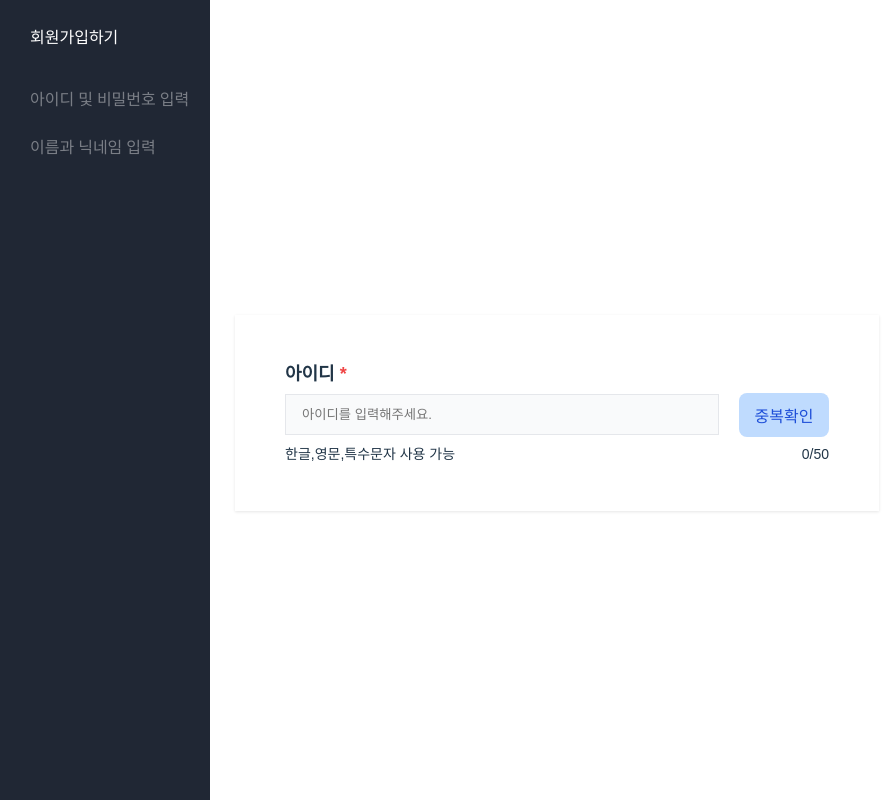
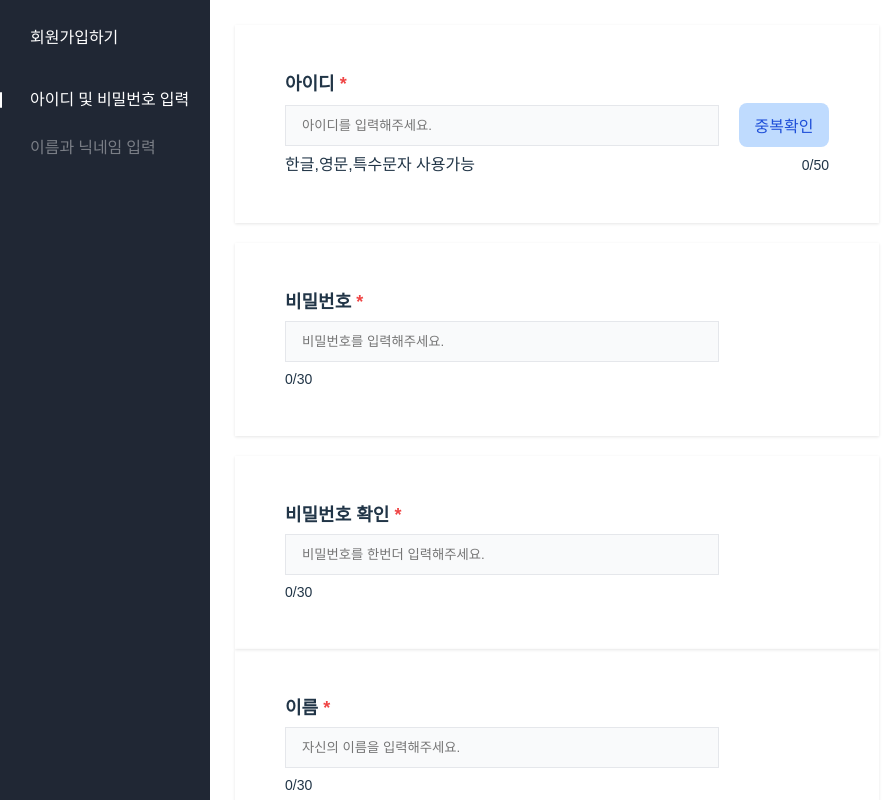
Before and after one commit to SuperCodingFullStack/Baseball-Match-3rd, a React (Vite) app: page /signup in a window 1280 px wide. Shown: the top 800 px of the page, without its empty margins (0-892 px from the left). Built offline with nearby package versions, Linux system fonts and the light colour scheme.

Commit message:
✨feat:스크롤링기능추가

```diff
--- a/src/Store/slice/activeIdSlice.js
+++ b/src/Store/slice/activeIdSlice.js
@@ -1,9 +1,10 @@
 import { createSlice } from "@reduxjs/toolkit";
+import { linkSection } from "../../pages/Signup/linkSection";
 
 const activeIdSlice = createSlice({
   name: "activeId",
   initialState: {
-    activeId: null,
+    activeId: linkSection[0].id,
   },
   reducers: {
     changeActive(state, action) {
--- /dev/null
+++ b/src/Store/slice/signUpErrorSlice.js
@@ -0,0 +1,21 @@
+import { createSlice } from "@reduxjs/toolkit";
+
+const signUpErrorSlice = createSlice({
+  name: "signUpError",
+  initialState: {
+    email: {
+      isError: false,
+      errorMsg: "",
+    },
+  },
+  reducers: {
+    setEmailError(state, action) {
+      state.email.isError = true;
+      state.email.errorMsg = action.payload;
+    },
+  },
+});
+
+export default signUpErrorSlice;
+
+export const signUpErrorActions = signUpErrorSlice.actions;
--- /dev/null
+++ b/src/Store/slice/signUpSlice.js
@@ -0,0 +1,20 @@
+import { createSlice } from "@reduxjs/toolkit";
+
+const signUpSlice = createSlice({
+  name: "signUp",
+  initialState: {
+    email: "",
+    passwd: "",
+  },
+  reducers: {
+    setEmail(state, action) {
+      state.email = action.payload;
+    },
+    setPasswd(state, action) {
+      state.passwd = action.payload;
+    },
+  },
+});
+
+export default signUpSlice;
+export const signUpActions = signUpSlice.actions;
--- a/src/index.css
+++ b/src/index.css
@@ -1,8 +1,16 @@
+html {
+  scroll-behavior: smooth;
+}
+
 body {
   overflow-x: hidden;
   display: flex;
   place-items: center;
   min-width: 320px;
+  min-height: 100vh;
+}
+
+#root {
   min-height: 100vh;
 }
 
--- a/src/pages/Signup/MainContent.jsx
+++ b/src/pages/Signup/MainContent.jsx
@@ -1,16 +1,68 @@
 import React from "react";
 import styled from "styled-components";
 import MainInput from "./MainInput";
+import { linkSection } from "./LinkSection";
 
 const SectionAll = styled.div``;
 
 const SectionForm = styled.form``;
 
+const IdAndPassword = styled.section`
+  display: flex;
+  flex-direction: column;
+  gap: 20px;
+`;
+
+const NameAndNicks = styled.section`
+  display: flex;
+  flex-direction: column;
+  gap: 20px;
+`;
+
 const MainContent = () => {
   return (
     <SectionAll>
       <SectionForm>
-        <MainInput />
+        <IdAndPassword id={linkSection[0].id}>
+          <MainInput
+            title="아이디"
+            isRequired
+            types="text"
+            placeholder="아이디를 입력해주세요."
+            isNested
+            conditionText="한글,영문,특수문자 사용가능"
+            maxLength="50"
+          />
+          <MainInput
+            title="비밀번호"
+            isRequired
+            types="password"
+            placeholder="비밀번호를 입력해주세요."
+            maxLength="30"
+          />
+          <MainInput
+            title="비밀번호 확인"
+            isRequired
+            types="password"
+            placeholder="비밀번호를 한번더 입력해주세요."
+            maxLength="30"
+          />
+        </IdAndPassword>
+        <NameAndNicks id={linkSection[1].id}>
+          <MainInput
+            title="이름"
+            isRequired
+            types="text"
+            placeholder="자신의 이름을 입력해주세요."
+            maxLength="30"
+          />
+          <MainInput
+            title="닉네임"
+            types="text"
+            placeholder="자신의 닉네임을 입력하세요.(필수는 아닙니다)"
+            maxLength="30"
+          />
+        </NameAndNicks>
       </SectionForm>
     </SectionAll>
   );
--- a/src/pages/Signup/MainInput.jsx
+++ b/src/pages/Signup/MainInput.jsx
@@ -1,5 +1,9 @@
 import React from "react";
+import { useDispatch } from "react-redux";
 import styled from "styled-components";
+import { signUpActions } from "../../Store/slice/signUpSlice";
+import { useSelector } from "react-redux";
+import { passwordCheck } from "../../utils/passwordCheck";
 
 const Inputs = styled.div`
   font-family: "Pretendard", sans-serif;
@@ -50,19 +54,46 @@ const Condition = styled.div`
   }
 `;
 
-const MainInput = () => {
+const MainInput = ({
+  title,
+  isRequired,
+  types,
+  placeholder,
+  isNested,
+  conditionText,
+  maxLength,
+}) => {
+  const dispatch = useDispatch();
+  const originPasswd = useSelector((state) => state.signUp.passwd);
+
+  const onChangeHandler = (e) => {
+    switch (title) {
+      case "아이디":
+        dispatch(signUpActions.setEmail(e.target.value));
+      case "비밀번호":
+        dispatch(signUpActions.setPasswd(e.target.value));
+      case "비밀번호 확인":
+        const isConfirm = passwordCheck(originPasswd, e.target.value);
+    }
+  };
+
   return (
     <Inputs>
       <h2>
-        아이디<b>*</b>
+        {title}
+        {isRequired ? <b>*</b> : null}
       </h2>
       <RealInput>
-        <input type="text" placeholder="아이디를 입력해주세요." />
-        <button>중복확인</button>
+        <input
+          type={types}
+          placeholder={placeholder}
+          onChange={onChangeHandler}
+        />
+        {isNested ? <button>중복확인</button> : null}
       </RealInput>
       <Condition>
-        <p>한글,영문,특수문자 사용 가능</p>
-        <span>0/50</span>
+        {conditionText}
+        <span>0/{maxLength}</span>
       </Condition>
     </Inputs>
   );
--- a/src/pages/Signup/SignHeader.jsx
+++ b/src/pages/Signup/SignHeader.jsx
@@ -51,6 +51,8 @@ const SignHeader = () => {
   const activeId = useSelector((state) => state.activeIds.activeId);
   const dispatch = useDispatch();
 
+  console.log(activeId);
+
   return (
     <Headering>
       <h1>회원가입하기</h1>
--- a/src/pages/Signup/index.jsx
+++ b/src/pages/Signup/index.jsx
@@ -21,12 +21,15 @@ const Signup = () => {
 
   useEffect(() => {
     const observer = new IntersectionObserver(handleIntersection, {
-      threshold: 0.1,
+      threshold: 1,
     });
 
     linkSection.forEach((section) => {
       const element = document.getElementById(section.id);
-      if (element) observer.observe(element);
+      if (element) {
+        observer.observe(element);
+        element.scrollIntoView({ behavior: "smooth" });
+      }
     });
 
     return () => {
--- a/src/store/store.js
+++ b/src/store/store.js
@@ -1,11 +1,15 @@
 import { configureStore } from "@reduxjs/toolkit";
 import partyPostReducer from "./slice/partyPostSlice";
 import activeIdSlice from "./Slice/ActiveIdSlice";
+import signUpSlice from "./slice/signUpSlice";
+import signUpErrorSlice from "./slice/signUpErrorSlice";
 
 const store = configureStore({
   reducer: {
     partyPosts: partyPostReducer,
     activeIds: activeIdSlice.reducer,
+    signUp: signUpSlice.reducer,
+    signUpError: signUpErrorSlice.reducer,
   },
 });
 
--- /dev/null
+++ b/src/utils/passwordCheck.js
@@ -0,0 +1,4 @@
+export function passwordCheck(originPwd, confirmPassword) {
+  if (originPwd === "" || confirmPassword === "") return;
+  return originPwd === confirmPassword;
+}
```
Also changed, not shown: src/utils/idCheck.js (added, +11 -0 lines).
